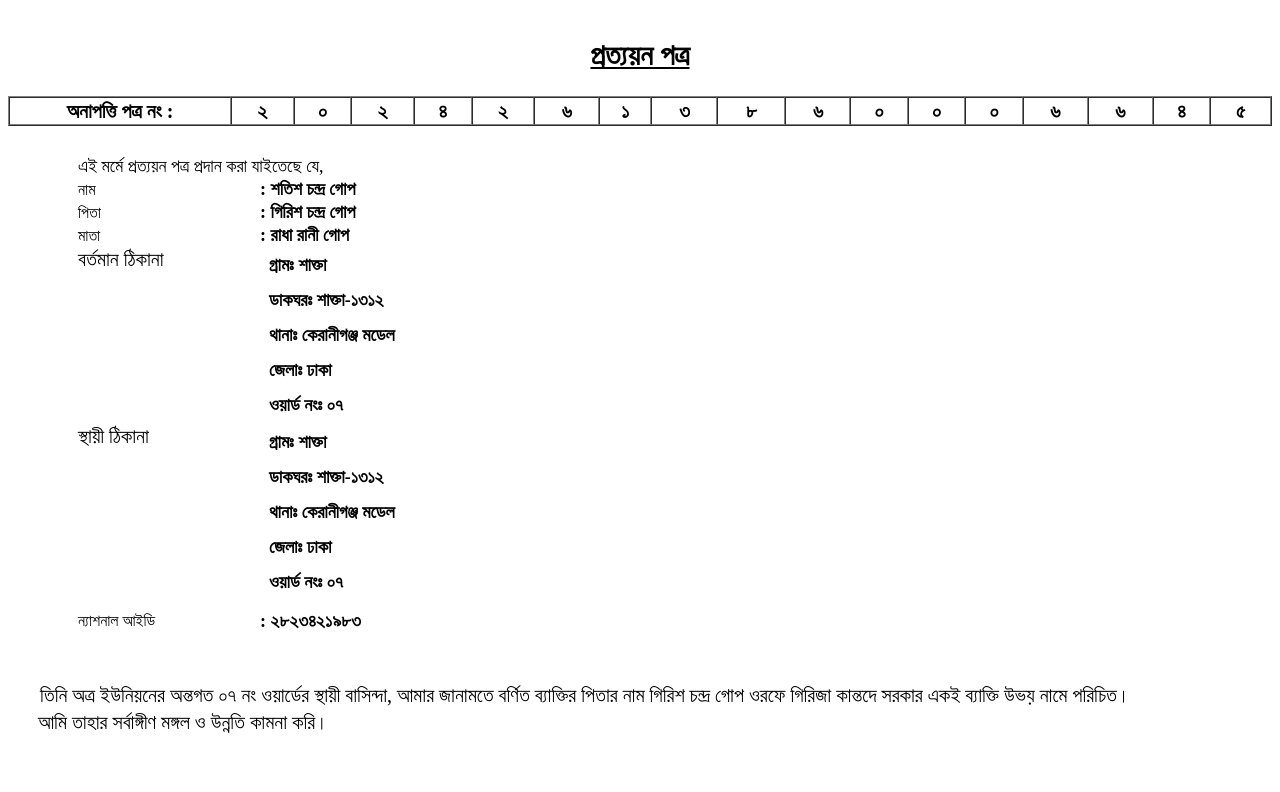
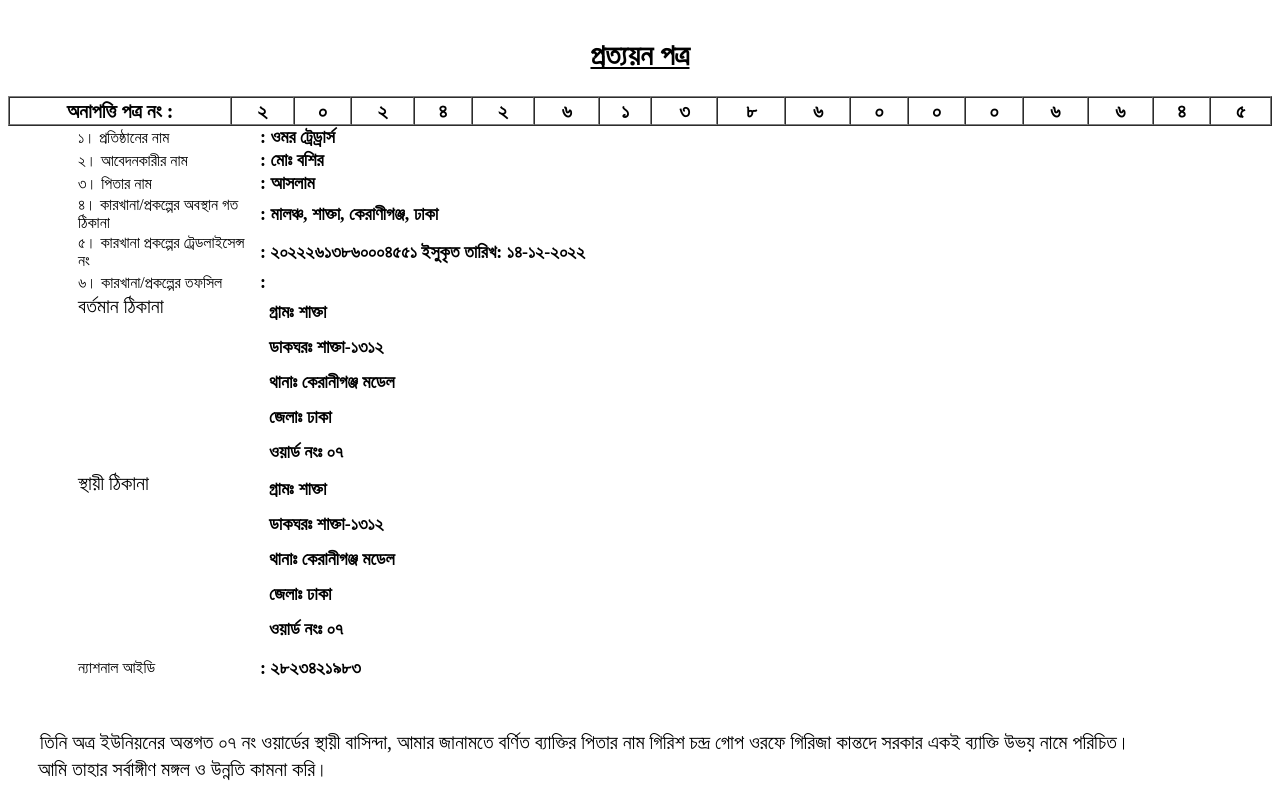
Before and after one commit to Saktaup/index.php-onlinetrack-onananosonod_jachai-id-1e1de0ee40c1b7abe91a19b850af72f, a plain HTML site: page index.html in a window 1280 px wide. Shown: the part 131-923 px from the top of the page. Before the commit the page ends 876 px from the top, so only its background shows below. Drawn offline with Linux system fonts and the light colour scheme.

Commit message:
Update index.html

```diff
--- a/index.html
+++ b/index.html
@@ -71,21 +71,39 @@
 
 			<table border="0" style="height:200px; width:100% ;  padding-left:20px;" cellspacing="0">
 				<tr>
-					<td  colspan="2" align="left" style="font-size:18px; padding-left:50px; padding-top:30px;">এই মর্মে  প্রত্যয়ন  পত্র  প্রদান করা যাইতেছে  যে,</td>
-				</tr>
-				<tr>
-					<td  style="font-size:16px; padding-left:50px; font-color:black; width:180px; ">নাম  </font>  </td>
-					<td><font style="font-size:18px;  font-weight:bold;">: শতিশ চন্দ্র গোপ</font></td>
+				<td  style="font-size:16px; padding-left:50px; font-color:black; width:180px; "> ১। প্রতিষ্ঠানের নাম  </font>  </td>
+					<td><font style="font-size:18px;  font-weight:bold;">: ওমর ট্রেড্রার্স</font></td>
 				</tr>
 										<tr>
-						<td  style="font-size:16px; padding-left:50px; ">পিতা </td>
-						<td><font style="font-size:18px;  font-weight:bold;">: গিরিশ চন্দ্র গোপ</font></td>
+						<td  style="font-size:16px; padding-left:50px; ">২। আবেদনকারীর নাম</td>
+						<td><font style="font-size:18px;  font-weight:bold;">: মোঃ বশির</font></td>
 					</tr>
 
 
 					<tr>
-						<td  style="font-size:16px;padding-left:50px; ">মাতা </td>
-						<td><font style="font-size:18px;  font-weight:bold;">:  রাধা রানী গোপ </font></td>
+						<td  style="font-size:16px;padding-left:50px; ">৩। পিতার নাম</td>
+						<td><font style="font-size:18px;  font-weight:bold;">:  আসলাম </font></td>
+											</tr>
+
+
+					<tr>
+						<td  style="font-size:16px;padding-left:50px; ">৪। কারখানা/প্রকল্পের অবস্থান গত ঠিকানা</td>
+						<td><font style="font-size:18px;  font-weight:bold;">:  মালঞ্চ, শাক্তা, কেরাণীগঞ্জ, ঢাকা </font></td>
+											</tr>
+
+
+					<tr>
+						<td  style="font-size:16px;padding-left:50px; ">৫। কারখানা প্রকল্পের ট্রেডলাইসেন্স নং</td>
+						<td><font style="font-size:18px;  font-weight:bold;">:  ২০২২২৬১৩৮৬০০০৪৫৫১ ইসুকৃত তারিখ: ১৪-১২-২০২২ </font></td>
+											</tr>
+
+
+					<tr>
+						<td  style="font-size:16px;padding-left:50px; ">৬। কারখানা/প্রকল্পের তফসিল</td>
+						<td><font style="font-size:18px;  font-weight:bold;">:  </font></td>
+					</tr>
+					</tr>
+					</tr>
 					</tr>
 
 
```
